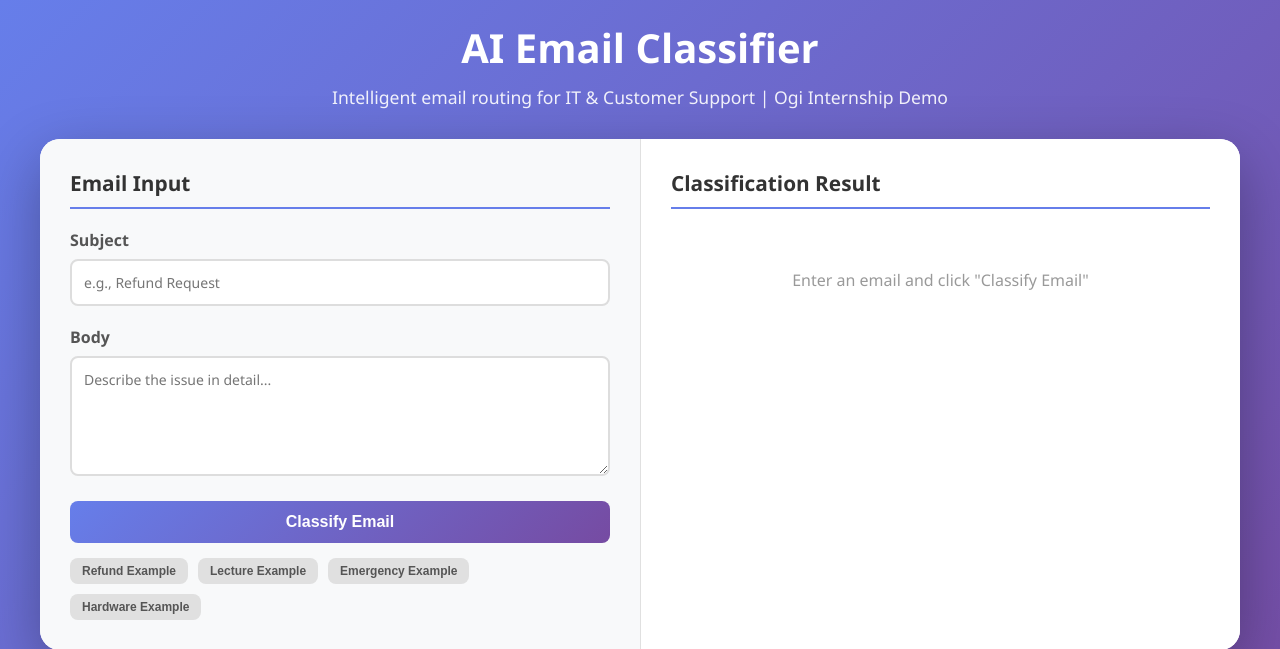
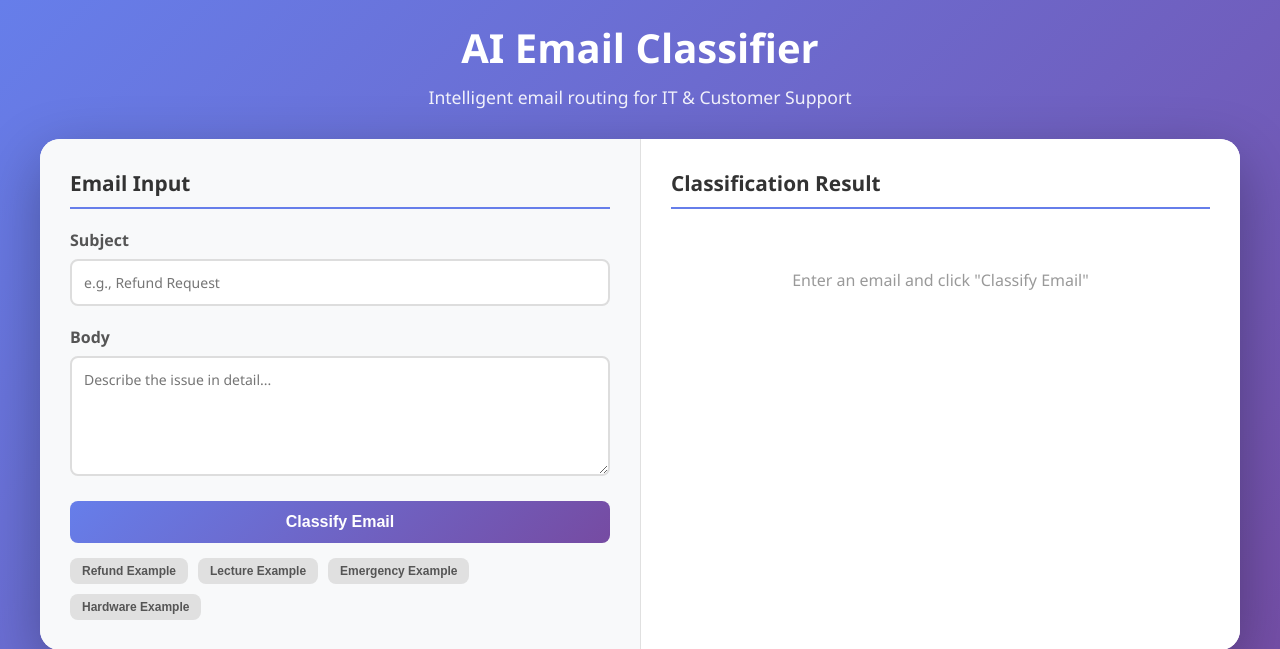
Before and after one commit to SahilKumarW/AI-Email-Classifier, a Flask app: page / in a window 1280 px wide. Shown: the top 649 px of the page. Run offline with Flask 3, Linux system fonts and the light colour scheme.

Commit message:
Update index.html

```diff
--- a/templates/index.html
+++ b/templates/index.html
@@ -256,7 +256,7 @@
     <div class="container">
         <div class="header">
             <h1>AI Email Classifier</h1>
-            <p>Intelligent email routing for IT & Customer Support | Ogi Internship Demo</p>
+            <p>Intelligent email routing for IT & Customer Support</p>
         </div>
 
         <div class="main-card">
```
